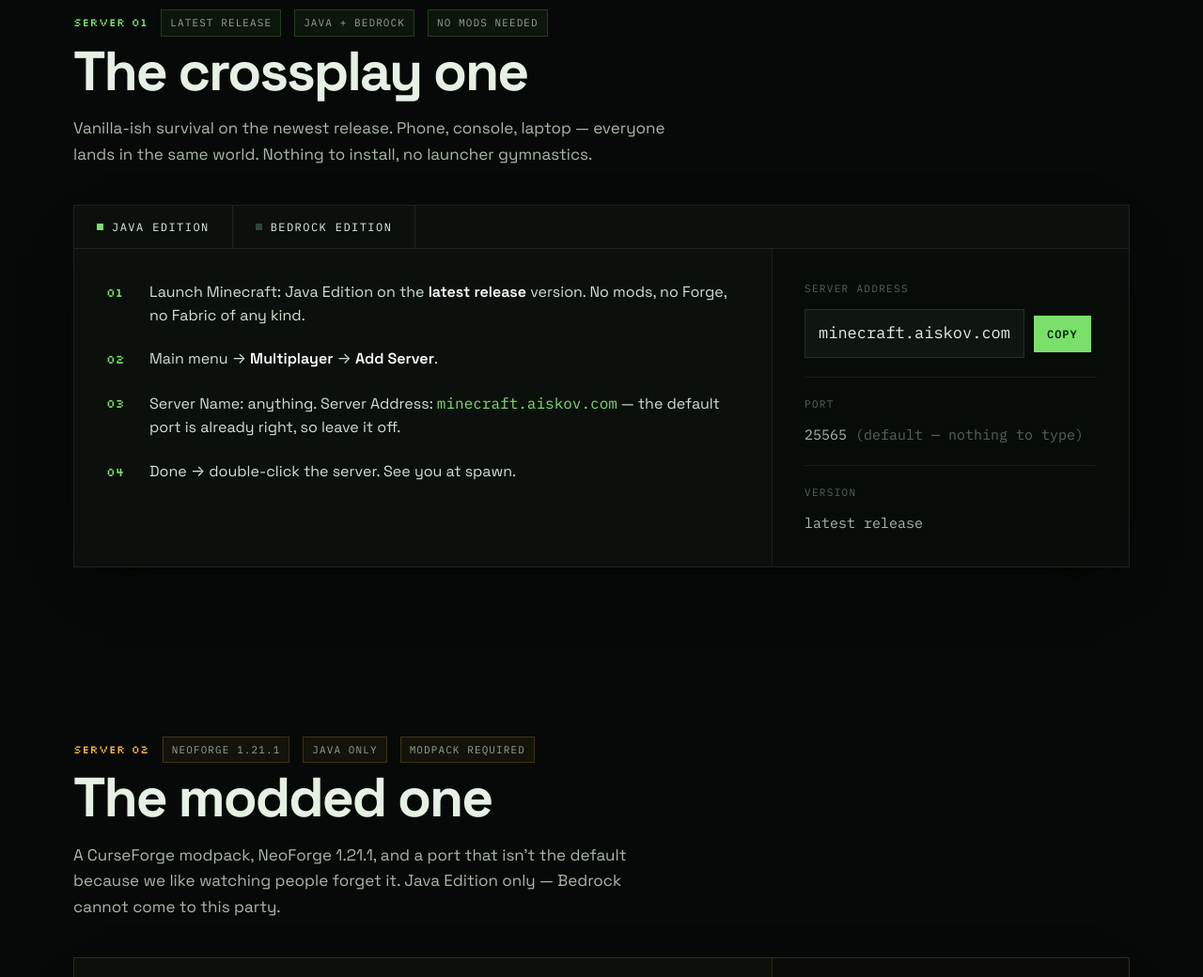
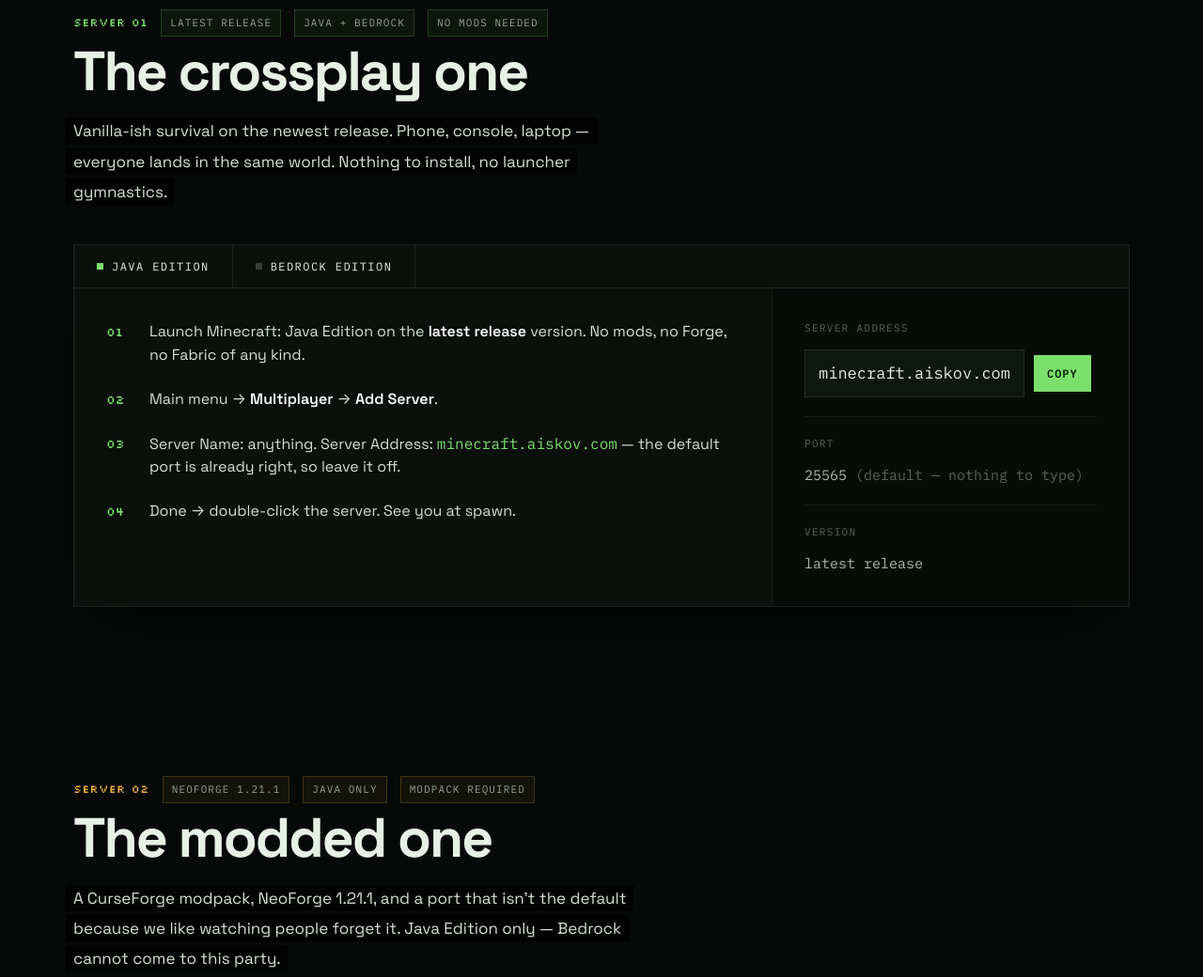
Before and after one commit to aiskov/minecraft-landing, a plain HTML site: page index.html in a window 1280 px wide. Shown: the part 880-1920 px from the top of the page at 94% size. Drawn offline with Linux system fonts and the light colour scheme.

Commit message:
update section-lead styles and wrap text in spans for better formatting

```diff
--- a/index.html
+++ b/index.html
@@ -58,7 +58,7 @@
       <span class="badge badge--green">no mods needed</span>
     </div>
     <h2 class="h2">The crossplay one</h2>
-    <p class="section-lead">Vanilla-ish survival on the newest release. Phone, console, laptop — everyone lands in the same world. Nothing to install, no launcher gymnastics.</p>
+    <p class="section-lead"><span>Vanilla-ish survival on the newest release. Phone, console, laptop — everyone lands in the same world. Nothing to install, no launcher gymnastics.</span></p>
 
     <div class="panel">
       <div class="tabs" role="tablist" aria-label="Minecraft edition">
@@ -120,7 +120,7 @@
       <span class="badge badge--amber">modpack required</span>
     </div>
     <h2 class="h2">The modded one</h2>
-    <p class="section-lead">A CurseForge modpack, NeoForge 1.21.1, and a port that isn't the default because we like watching people forget it. Java Edition only — Bedrock cannot come to this party.</p>
+    <p class="section-lead"><span>A CurseForge modpack, NeoForge 1.21.1, and a port that isn't the default because we like watching people forget it. Java Edition only — Bedrock cannot come to this party.</span></p>
 
     <div class="panel panel--amber">
       <div class="grid-steps">
--- a/styles.css
+++ b/styles.css
@@ -188,7 +188,8 @@
   color: var(--text-soft);
 }
 
-.hero-lead > span {
+.hero-lead > span,
+.section-lead > span {
   padding: .18em .45em;
   background: #000000b3;
   box-decoration-break: clone;
@@ -266,11 +267,11 @@
 }
 
 .section-lead {
-  margin: 18px 0 0;
+  margin: 18px 0 0 -.45em;
   max-width: 58ch;
   font-size: 17px;
-  line-height: 1.6;
-  color: var(--text-muted);
+  line-height: 1.9;
+  color: var(--text-soft);
 }
 
 /* ---------- panels ---------- */
```
